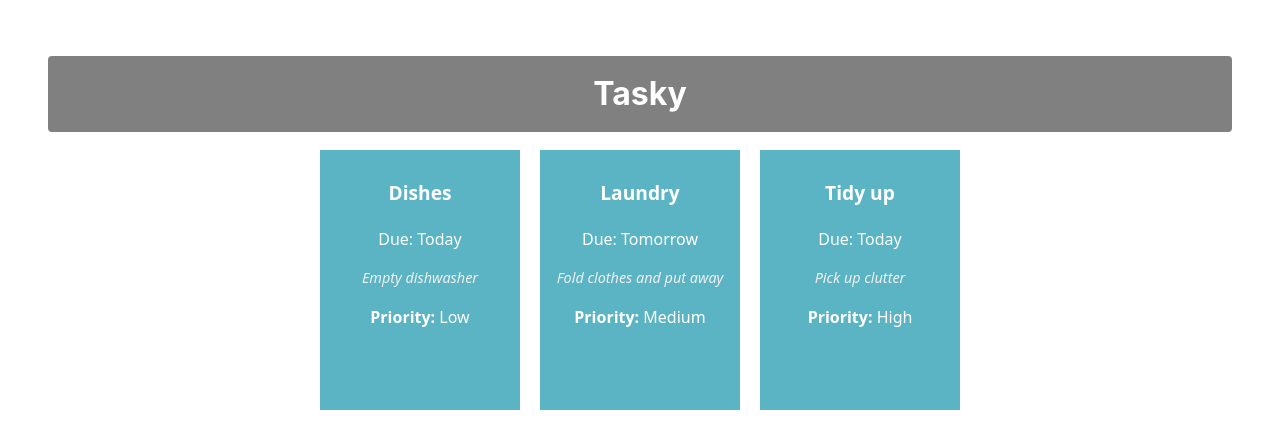
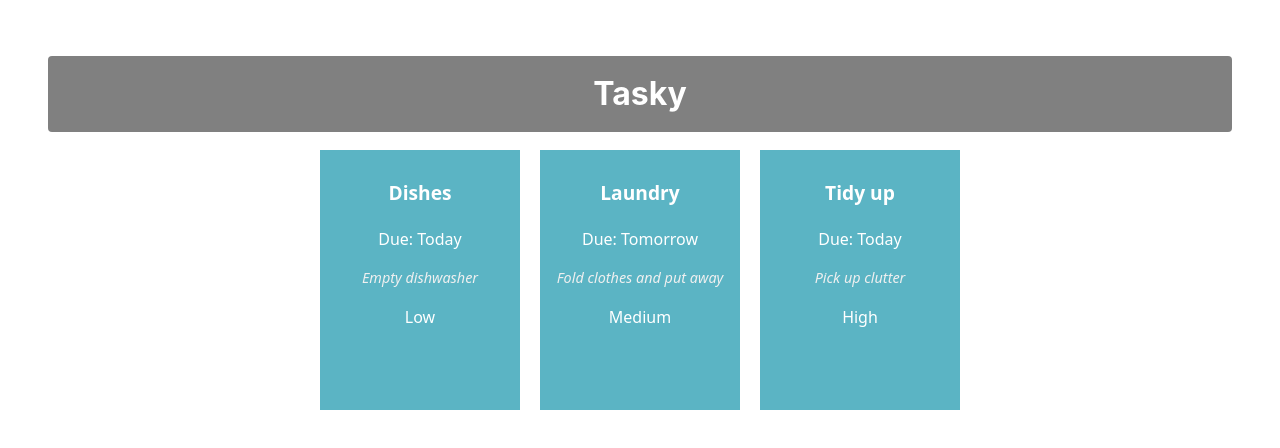
Before and after one commit to dianaarutcheva/react-basics-labs, a React (Vite) app in the folder tasky/: page / in a window 1280 px wide. Shown: the top 448 px of the page. Built offline with nearby package versions, Linux system fonts and the light colour scheme.

Commit message:
Tasky Lab 2a - Exercise done

```diff
--- a/tasky/src/components/Task.jsx
+++ b/tasky/src/components/Task.jsx
@@ -6,7 +6,7 @@ const Task = (props) => {
       <p className="title">{props.title}</p>
       <p>Due: {props.deadline}</p>
       <p className="description">{props.description}</p>
-      <p><strong>Priority:</strong> {props.priority}</p>
+      <p className="priority">{props.priority}</p> {/* ✅ shows only Low / Medium / High */}
     </div>
   );
 }
```
